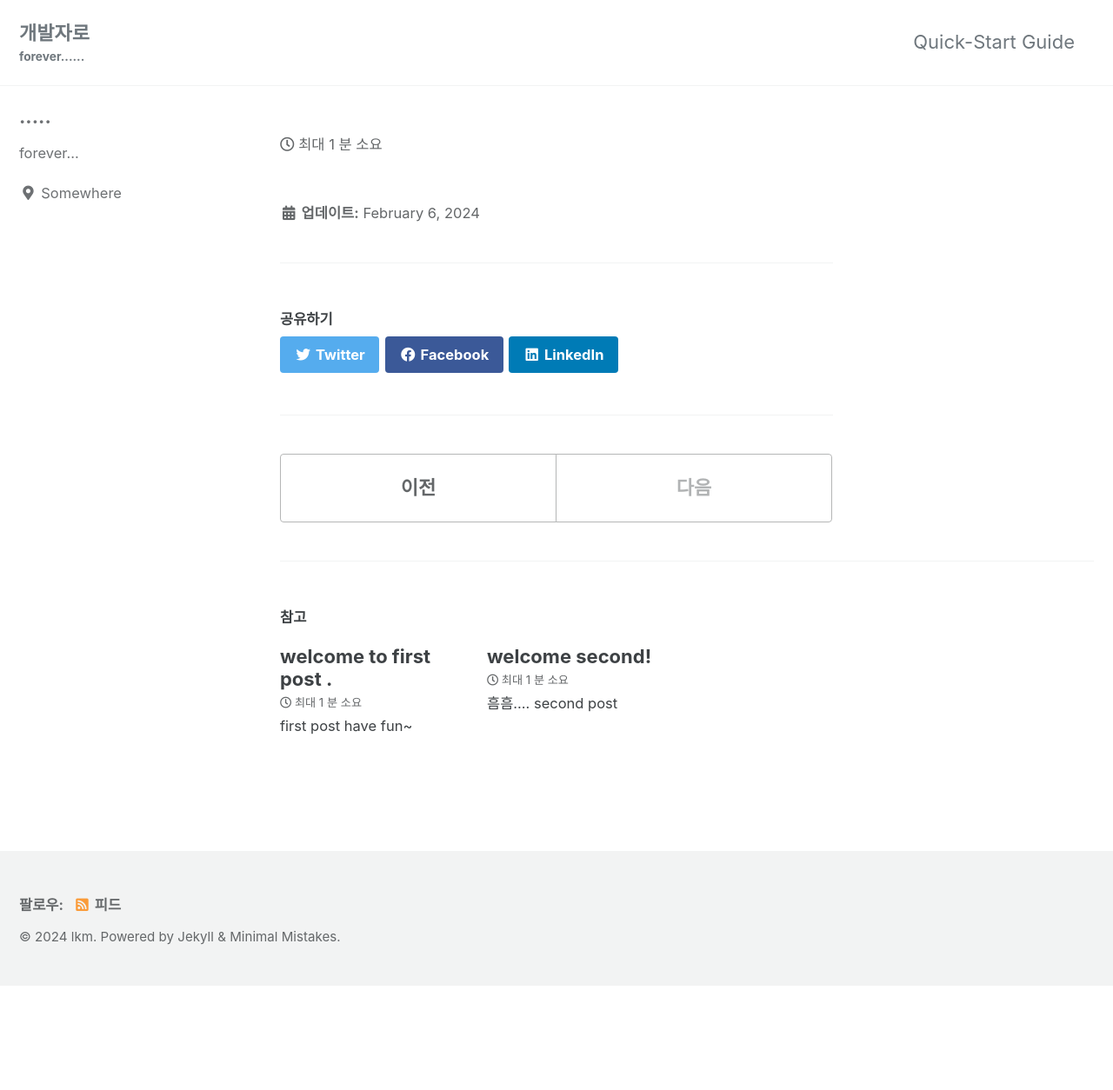
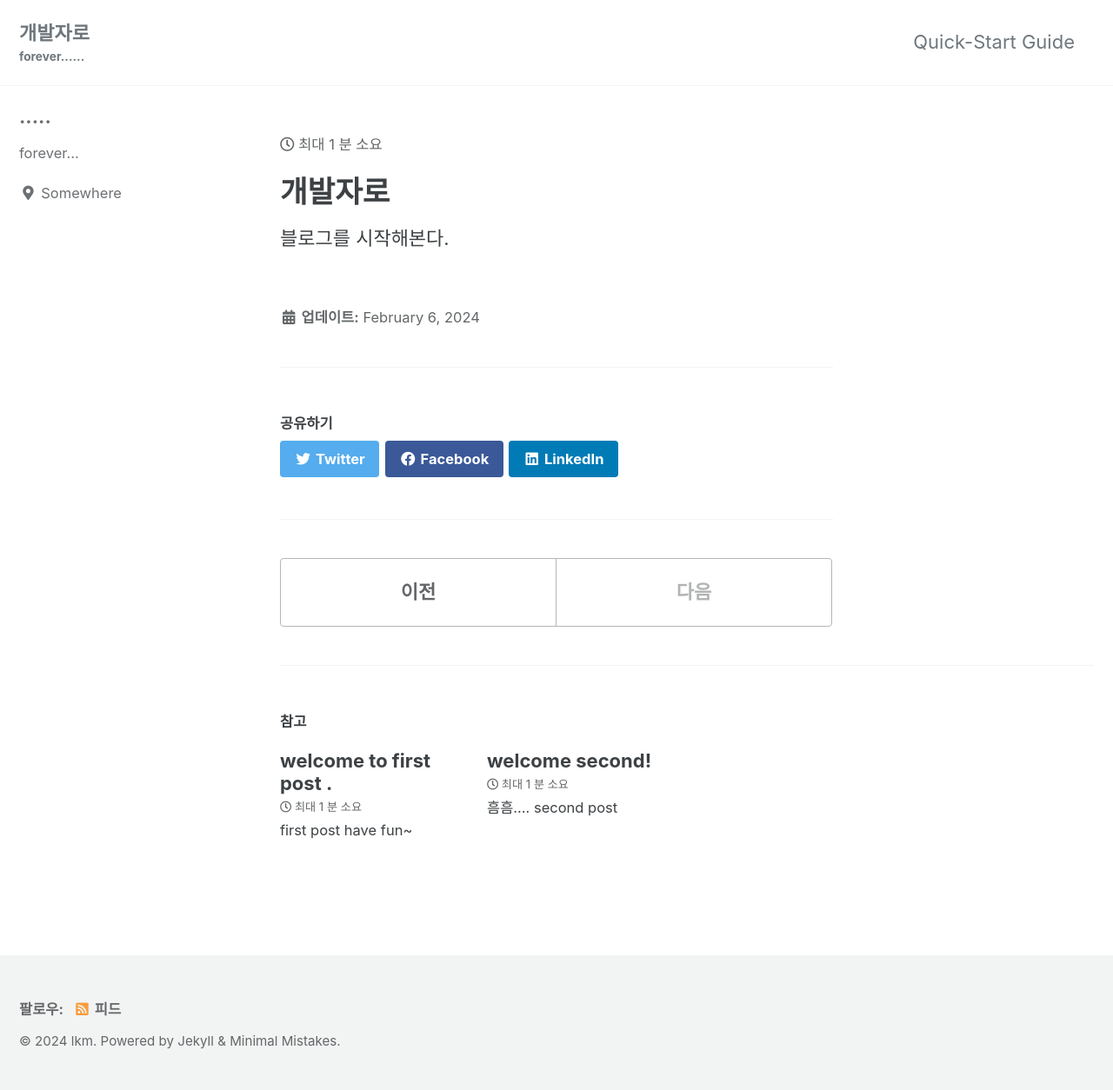
Before and after one commit to kwucslkm/kwucslkm.github.io, a Jekyll site: the page built from _posts/2024-02-06-third.md, in a window 1280 px wide. Shown: the whole page at 87% size. Built offline with Jekyll 4.4.1, drawn with Linux system fonts in a browser that asks for light colours; cached includes are drawn as plain includes; before the commit the page ends 1134 px from its top, so only the background shows below that.

Commit message:
3rd md update
20240206_2

```diff
--- a/_posts/2024-02-06-third.md
+++ b/_posts/2024-02-06-third.md
@@ -11,3 +11,5 @@ toc_sticky:true
 date: 2024-02-06
 last_modified_at: 2024-02-05
 ---
+# 개발자로
+블로그를 시작해본다.
```
